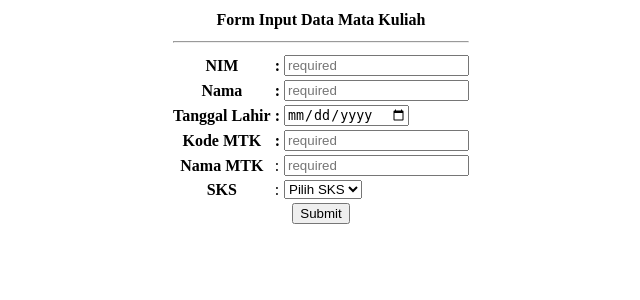
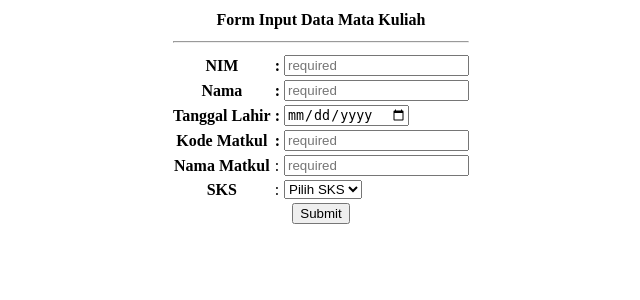
Before and after one commit to WP2-HandanuAkmalFauzan/pustaka-booking, a CodeIgniter app: page /pustaka-booking/Matakuliah in a window 1280 px wide. Shown: the top 300 px of the page, without its empty margins (319-959 px from the left). Run offline with CodeIgniter, Linux system fonts and the light colour scheme.

Commit message:
Tugas Pertemuan 5

```diff
--- a/application/controllers/Matakuliah.php
+++ b/application/controllers/Matakuliah.php
@@ -8,12 +8,6 @@ class Matakuliah extends CI_Controller
 
     public function cetak()
     {
-        /*$data = [
-            'kode' => $this->input->post('kode'),
-            'nama' => $this->input->post('nama'),
-            'sks' => $this->input->post('sks')
-        ];
-        $this->load->view('view_data_matakuliah', $data);*/
         $this->form_validation->set_rules('NIM', 'Kode NIM',
 'required|min_length[3]', [
             'required' => 'NIM Harus diisi',
--- a/application/views/view_data_matakuliah.php
+++ b/application/views/view_data_matakuliah.php
@@ -39,14 +39,14 @@
                 </td>
             </tr>
             <tr>
-                <th>Kode MTK</th>
+                <th>Kode Matkul</th>
                 <th>:</th>
                 <td>
                     <?= $kode; ?>
                 </td>
             </tr>
             <tr>
-                <td>Nama MTK</td>
+                <td>Nama Matkul</td>
                 <td>:</td>
                 <td>
                     <?= $matkul; ?>
--- a/application/views/view_form_matakuliah.php
+++ b/application/views/view_form_matakuliah.php
@@ -45,7 +45,7 @@ method="post">
                     </td>
                 </tr>
                 <tr>
-                    <th>Kode MTK</th>
+                    <th>Kode Matkul</th>
                     <th>:</th>
                     <td>
                         <input type="text" name="kode" id="kode" placeholder="required">
@@ -54,7 +54,7 @@ method="post">
                     </td>
                 </tr>
                 <tr>
-                    <th>Nama MTK</th>
+                    <th>Nama Matkul</th>
                     <td>:</td>
                     <td>
                         <input type="text" name="matkul" id="matkul" placeholder="required">
```
